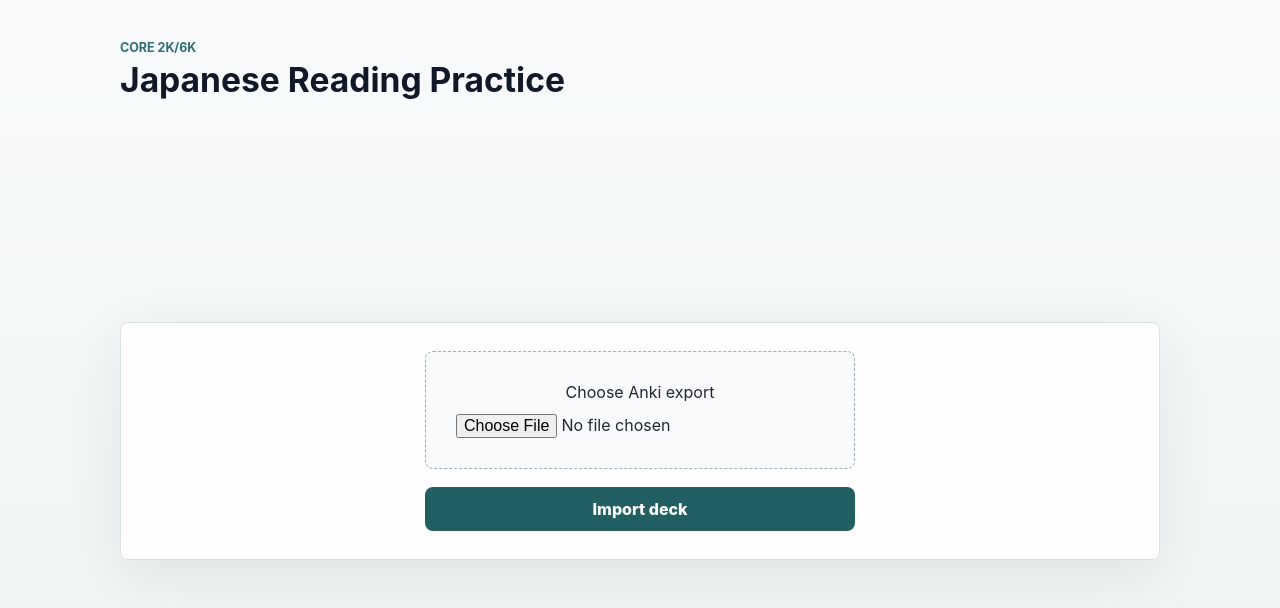
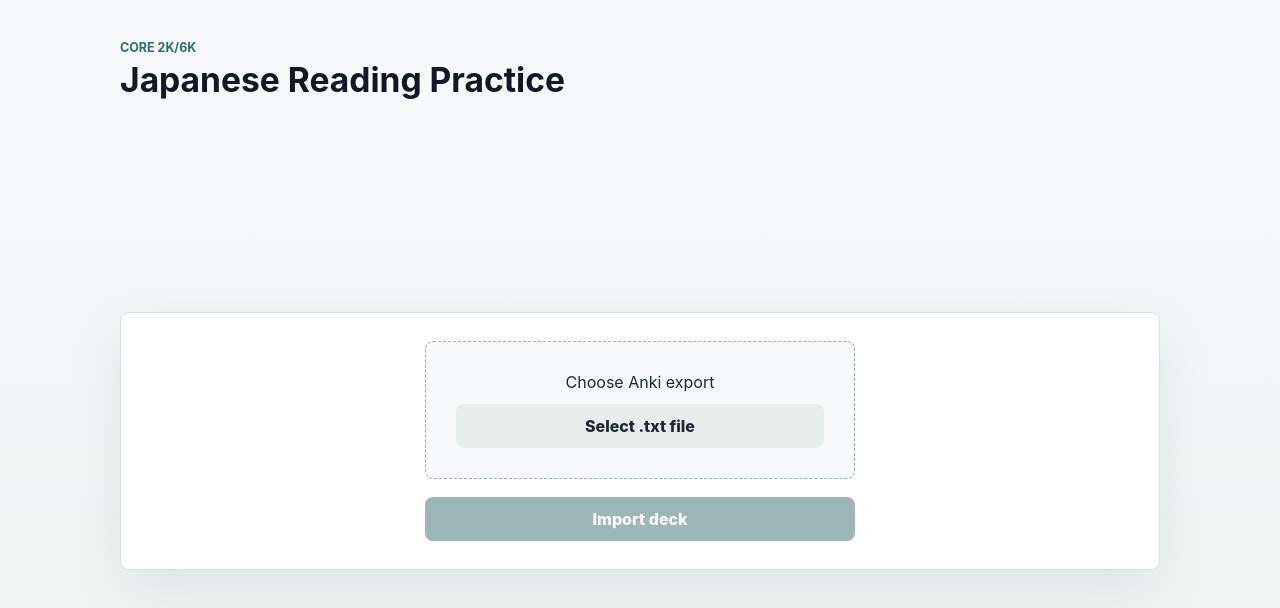
Before and after one commit to YoloDesu/2k-6k-practice-tool, an Angular app in the folder client/: page / in a window 1280 px wide. Shown: the top 608 px of the page. Built offline with nearby package versions, Linux system fonts and the light colour scheme; what wanakana would draw is missing.

Commit message:
feat: correction on importing .txt file

```diff
--- a/client/src/app/app.component.css
+++ b/client/src/app/app.component.css
@@ -68,12 +68,17 @@
 }
 
 .file-drop {
+  align-items: center;
   background: #f8fafc;
   border: 1px dashed #9eb2ad;
   border-radius: 8px;
   display: grid;
   gap: 12px;
   padding: 30px;
+}
+
+.hidden-file-input {
+  display: none;
 }
 
 .file-name,
--- a/client/src/app/app.component.html
+++ b/client/src/app/app.component.html
@@ -11,17 +11,18 @@
 
   <section class="workspace" *ngIf="phase === 'upload'">
     <div class="upload-panel">
-      <label class="file-drop">
+      <div class="file-drop">
         <span>Choose Anki export</span>
+        <button class="secondary-action" type="button" (click)="openFilePicker()">Select .txt file</button>
         <input
           #deckFileInput
+          class="hidden-file-input"
           type="file"
           accept=".txt,text/plain"
-          (click)="resetFilePicker($event)"
           (change)="chooseFile($event)">
-      </label>
+      </div>
       <p class="file-name" *ngIf="importFile">{{ importFile.name }}</p>
-      <button class="primary-action" type="button" [disabled]="isImporting" (click)="importDeck()">
+      <button class="primary-action" type="button" [disabled]="!canImportDeck" (click)="importDeck()">
         {{ isImporting ? 'Importing...' : 'Import deck' }}
       </button>
       <p class="error-message" *ngIf="errorMessage">{{ errorMessage }}</p>
--- a/client/src/app/app.component.ts
+++ b/client/src/app/app.component.ts
@@ -1,5 +1,13 @@
 import { CommonModule } from '@angular/common';
-import { Component, ElementRef, HostListener, OnDestroy, ViewChild, inject } from '@angular/core';
+import {
+  ChangeDetectorRef,
+  Component,
+  ElementRef,
+  HostListener,
+  OnDestroy,
+  ViewChild,
+  inject
+} from '@angular/core';
 import { FormsModule } from '@angular/forms';
 import { DeckCard, DeckPreview } from './models/deck-card';
 import { DeckPreviewApiService } from './services/deck-preview-api.service';
@@ -23,6 +31,7 @@
   styleUrl: './app.component.css'
 })
 export class AppComponent implements OnDestroy {
+  private readonly changeDetector = inject(ChangeDetectorRef);
   private readonly deckPreviewApi = inject(DeckPreviewApiService);
   private readonly kanaNormalizer = inject(KanaNormalizerService);
   @ViewChild('answerInput') private answerInput?: ElementRef<HTMLInputElement>;
@@ -60,6 +69,10 @@
     return this.preview !== null && this.selectedCount === this.preview.cards.length;
   }
 
+  protected get canImportDeck(): boolean {
+    return this.importFile !== null && !this.isImporting;
+  }
+
   @HostListener('document:keydown.enter', ['$event'])
   protected handleEnterKey(event: Event): void {
     if (this.phase !== 'practice') {
@@ -74,28 +87,31 @@
     this.stopStopwatch();
   }
 
+  protected openFilePicker(): void {
+    this.clearFileInput();
+    this.importFile = null;
+    this.errorMessage = '';
+    this.deckFileInput?.nativeElement.click();
+  }
+
   protected chooseFile(event: Event): void {
     const input = event.target as HTMLInputElement;
-    this.importFile = input.files?.[0] ?? null;
-    this.errorMessage = '';
-  }
+    const file = input.files?.[0] ?? null;
+    if (file === null) {
+      return;
+    }
 
-  protected resetFilePicker(event: Event): void {
-    const input = event.target as HTMLInputElement;
-    input.value = '';
-    this.importFile = null;
+    this.importFile = file;
     this.errorMessage = '';
   }
 
   protected importDeck(): void {
-    const file = this.importFile ?? this.deckFileInput?.nativeElement.files?.[0] ?? null;
-    if (file === null) {
+    if (this.importFile === null) {
       this.errorMessage = 'Choose an Anki .txt export before importing.';
       return;
     }
 
-    this.importFile = file;
-    this.readDeckPreview(file);
+    this.readDeckPreview(this.importFile);
   }
 
   protected isCardSelected(card: DeckCard): boolean {
@@ -184,11 +200,13 @@
     this.selectedCardIds = createSelectedCardIds(preview.cards);
     this.isImporting = false;
     this.phase = 'preview';
+    this.changeDetector.detectChanges();
   }
 
   private rejectDeckPreview(): void {
     this.errorMessage = 'The deck could not be imported. Confirm the API is running and the file is UTF-8 text.';
     this.isImporting = false;
+    this.changeDetector.detectChanges();
   }
 
   private setCardSelected(cardId: number, isSelected: boolean): void {
--- a/client/src/main.ts
+++ b/client/src/main.ts
@@ -1,3 +1,4 @@
+import 'zone.js';
 import { bootstrapApplication } from '@angular/platform-browser';
 import { appConfig } from './app/app.config';
 import { AppComponent } from './app/app.component';
```
